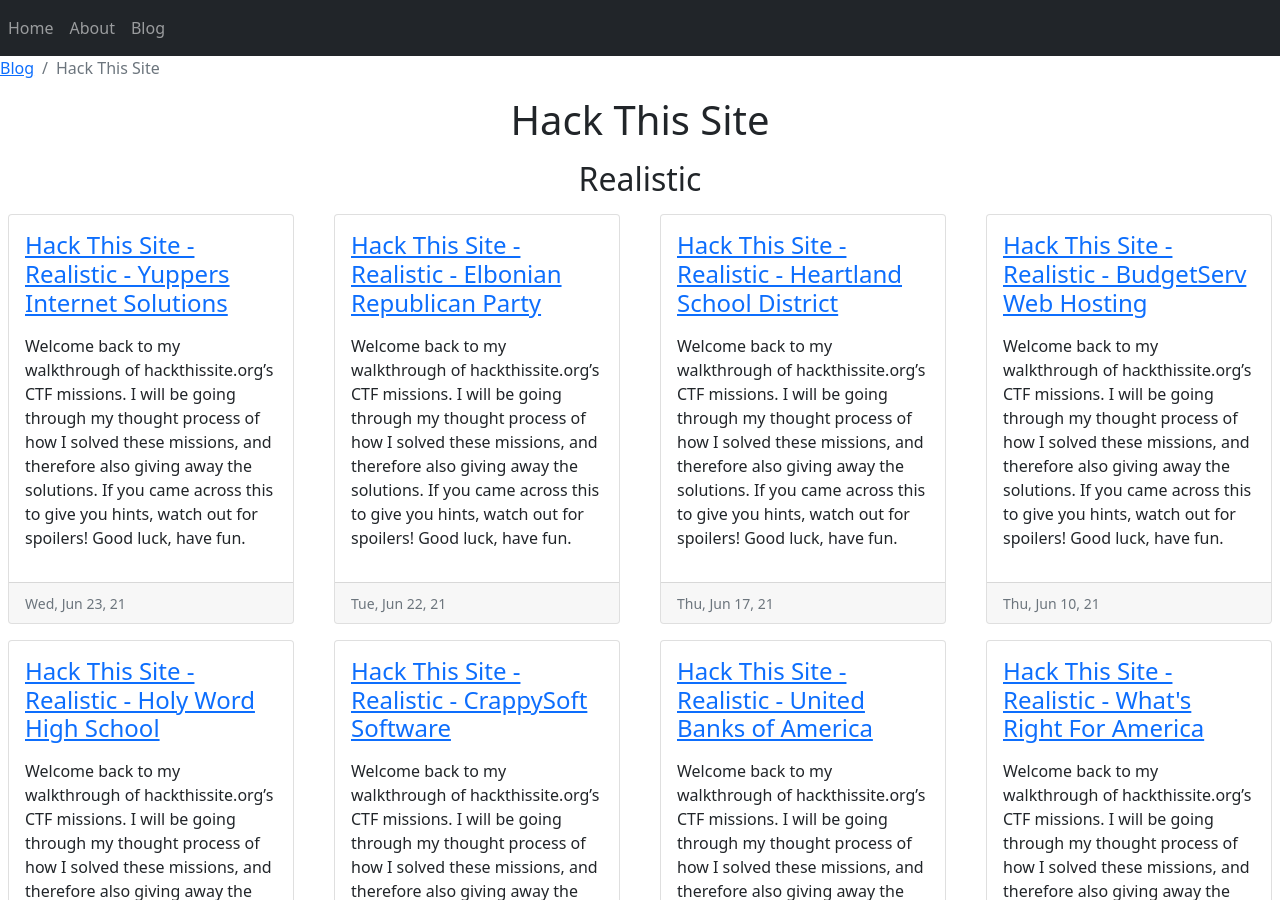
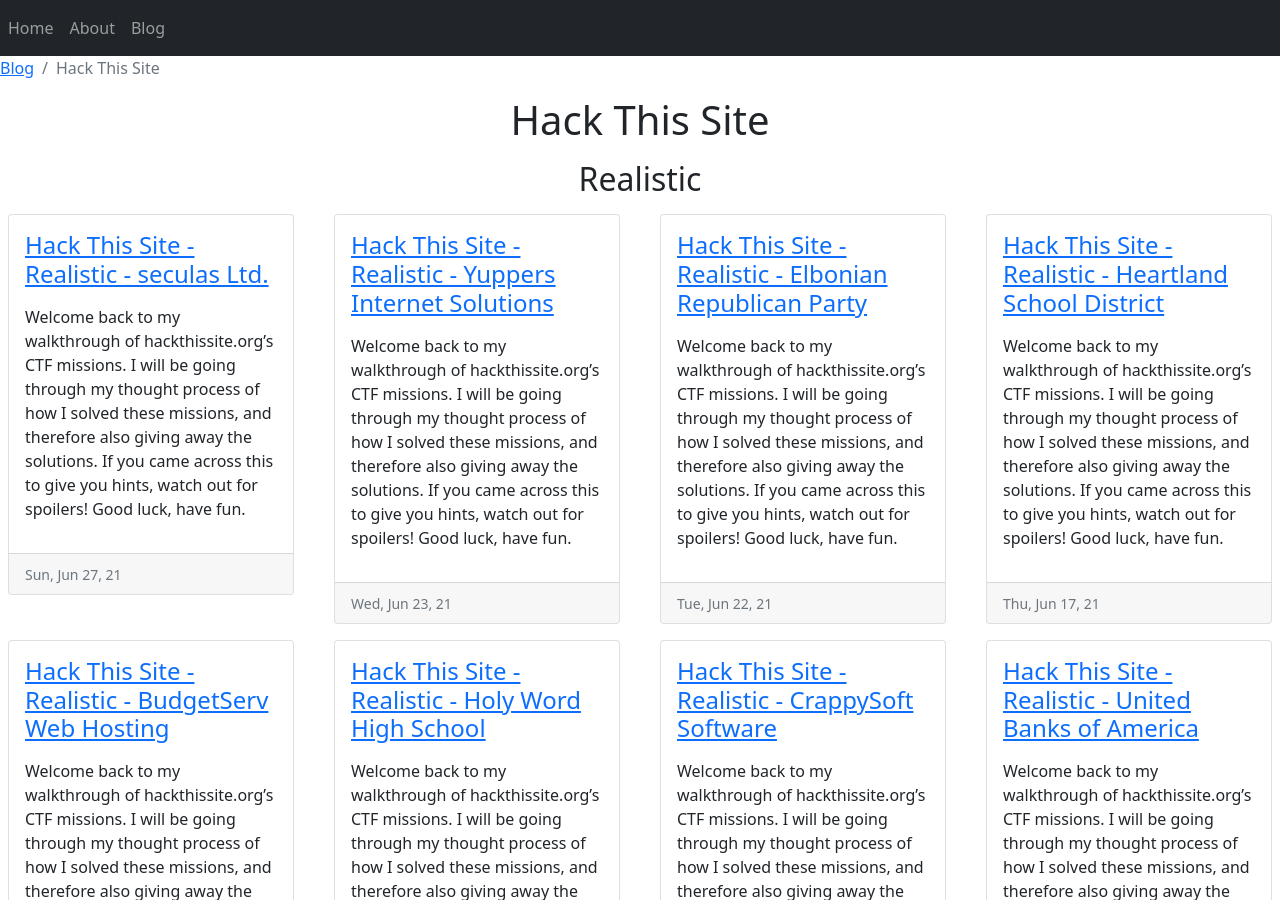
Before and after one commit to KostyaIliouk/KostyaIliouk.github.io, a Jekyll site: the page built from hackthissite.html, in a window 1280 px wide and 900 px high. Built offline with Jekyll 4.4.1, drawn with Linux system fonts in a browser that asks for light colours; some of the changed lines change nothing that is shown.

Commit message:
abandoned r14 and started r154

````diff
--- a/hack-this-site/realistic/_posts/2021-6-23-hts_r_14.md
+++ b/hack-this-site/realistic/_posts/2021-6-23-hts_r_14.md
@@ -127,3 +127,5 @@
 Shifting my attention to the finance webpage, trying 'exotic' and 'normal' inputs on either query strings doesn't show any unexpected behaviour, and neither does it show vulnerability to SQL injection.
 
 Visiting the 'Mail' page, we notice an interesting script that handles the logout link above the send email form. We see that a cookie that has not been set yet - `admin_login` under the path `/` - being unset. THis same script is found on the 'Y-Web' page on the logout link. Exploring both the 'Mail' page and the 'Y-Web' page, nothing of interest is found. Although, there is an interesting random find that there does indeed exist the user `admin` as the query string `/yweb/?admin` does present a valid webpage.
+
+After an hour or so of playing around the website, I haven't been able to find anything that will suggest that it is the way forward. And I will search up the next step that is required to move forward with this mission. After doing so, I can see that the way forward was actually through the Null Byte exploit that I mentioned above, however, it seems to have been inadvertedly patched as the Poison Null Byte exploit no longer works. Furthermore, this exploit is used more than once in the completion of the mission, thus, I will no longer continue this mission as I deem it to be broken.
--- /dev/null
+++ b/hack-this-site/realistic/_posts/2021-6-27-hts_r_15.md
@@ -0,0 +1,70 @@
+---
+layout: post
+title: Hack This Site - Realistic - seculas Ltd.
+---
+
+Welcome back to my walkthrough of hackthissite.org's CTF missions. I will be going through my thought process of how I solved these missions, and therefore also giving away the solutions. If you came across this to give you hints, watch out for spoilers! Good luck, have fun.
+
+Our next realistic mission asks us to find out information about some patents that a military technology company has filed. As always, I will begin with an overall investigation of their website. Unlike the previous missions, I will only explain certain things that are interesting and the overall structure of the website as opposed to anything and everything that seems like it could be useful. This is to ensure that these writeups don't get astronomically long as did the previous mission - which was broken anyways.
+
+One thing that you would notice right away, if inspecting the page source of the landing page, is the metadata that is embedded into the page. There is an interesting author tag that has the following information:
+```
+webadmin: Susy Slack, email s.slack@seculas.com
+```
+
+Another point of interest is when submitting an application for a job, there is an image that comes from `_backups_/_images/` instead of the usual `images/` that the rest of the website uses. This is a point of interest that should be further investigated. Visiting the `_backups_/` folder, we see that there is a `.zip` file that is supposed as some sort of backup. Trying to extract the zip file, we are prompted with a password field, and thus it is evident that we must try and figure out this password. Overall, the website has the following structure:
+
+- index.htm
+- products.php
+- questions.php
+- imprint.php
+- jobs.php
+- application_form.php
+- storeapplication.php
+  - POST
+    - Form Data:
+      - Position
+      - FirstName
+      - LastName
+      - Street
+      - City
+      - State_Province
+      - Zip_PostalCode
+      - Country
+      - email
+      - xtraskills
+- storequestion.php
+  - POST
+    - Form Data:
+      - FirstName
+      - LastName
+      - Company
+      - Department
+      - Street
+      - City
+      - State_Province
+      - Zip_PostalCode
+      - Country
+      - email
+      - question
+- styles.css
+- images/
+  - {a bunch of images}
+- \_backups\_/
+  - _images/
+    - {a bunch of images, with one overlap w/ images/}
+  - backup.zip {password locked}
+    - misc (files from different folders)/
+      - shell.php
+      - index.htm
+    - internal_messages/
+      - msgshow.php
+      - msgauth.php
+
+I will begin with a quick 'basic password' check using JohnTheRipper. I will do so by using the `zip2john` tool and then trying to crack the hash that it outputs. The following commands are what was done: `zip2john backup.zip > backupzip.hash; john backupzip.hash`. JohnTheRipper had very quickly defaulted back to incremental ASCII mode, which suggests that the password is not something simple that can be found in my default password list. At this moment on, there is one thing that can be noted about the leaked contents of `backup.zip`, that being the file `index.htm`. If you noticed, it has the same name as the landing page, and there doesn't seem to be any other `index.htm` page present within the active directory. This would suggest that our backup zip folder contains _some_ version of the `index.htm` page. This suggests that we could use a known-plaintext attack in order to crack the password that was used. Unfortunately, this would only work if the two files have enough in common for the encryption key to be shown.
+
+What I will be using is the tool `pkcrack`, which can be found [here](https://github.com/keyunluo/pkcrack). It requires 13 bytes of plaintext in order to decrypt the target ZIP folder. In order to use this tool, we are required to - in addition to the ZIP folder we are trying to crack - have a ZIP-archive that is unencrypted that contains at least one file that has the same compression method that was used as the encrypted file. Thus, we must download the `index.htm` file, and create a ZIP folder using the same compression algorithm as the creators of this `backup.zip` folder. Since I don't know which method was used, I will start with the basic method. When using the tool, it was indeed able to crack the encryption key, and thus we now have the unencrypted backup zip folder available for investigation.
+
+I will first explore the `shell.php` file to see whether we can find some configuration details about the host target machine. It informs me that its setup using selfSecure, with the root user being `root` and everyone else under `others`. Unfortunately, their passwords have been removed. The adminEmail is set to `admin@seculas.com`. It shows that the shell has access to all directories on the machine.
+
+Moving onto the `internal_messages/` folder, it implies that there may be a 'hidden' folder with the same name in the website. Starting off with `msgshow.php`,
````
